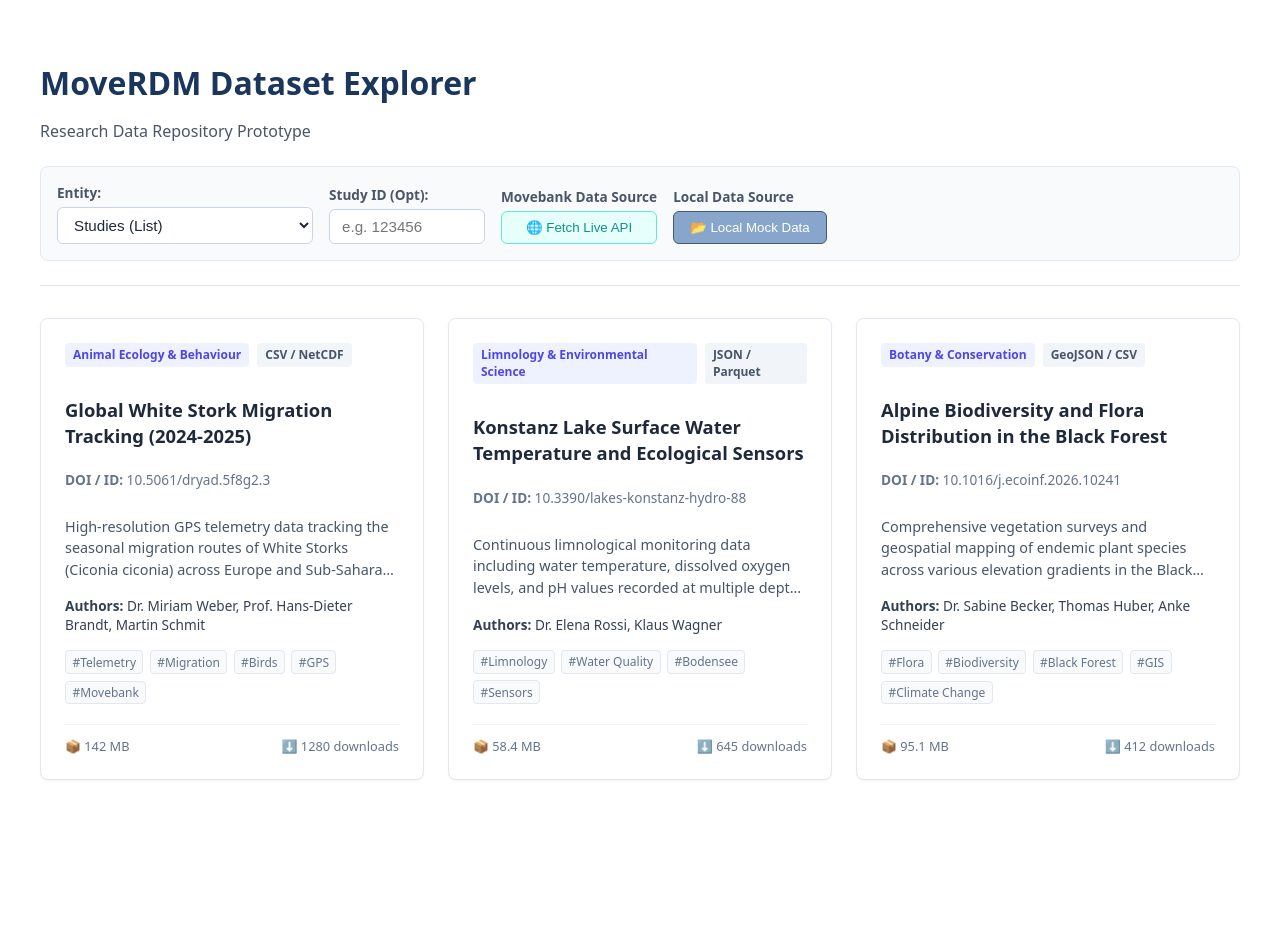
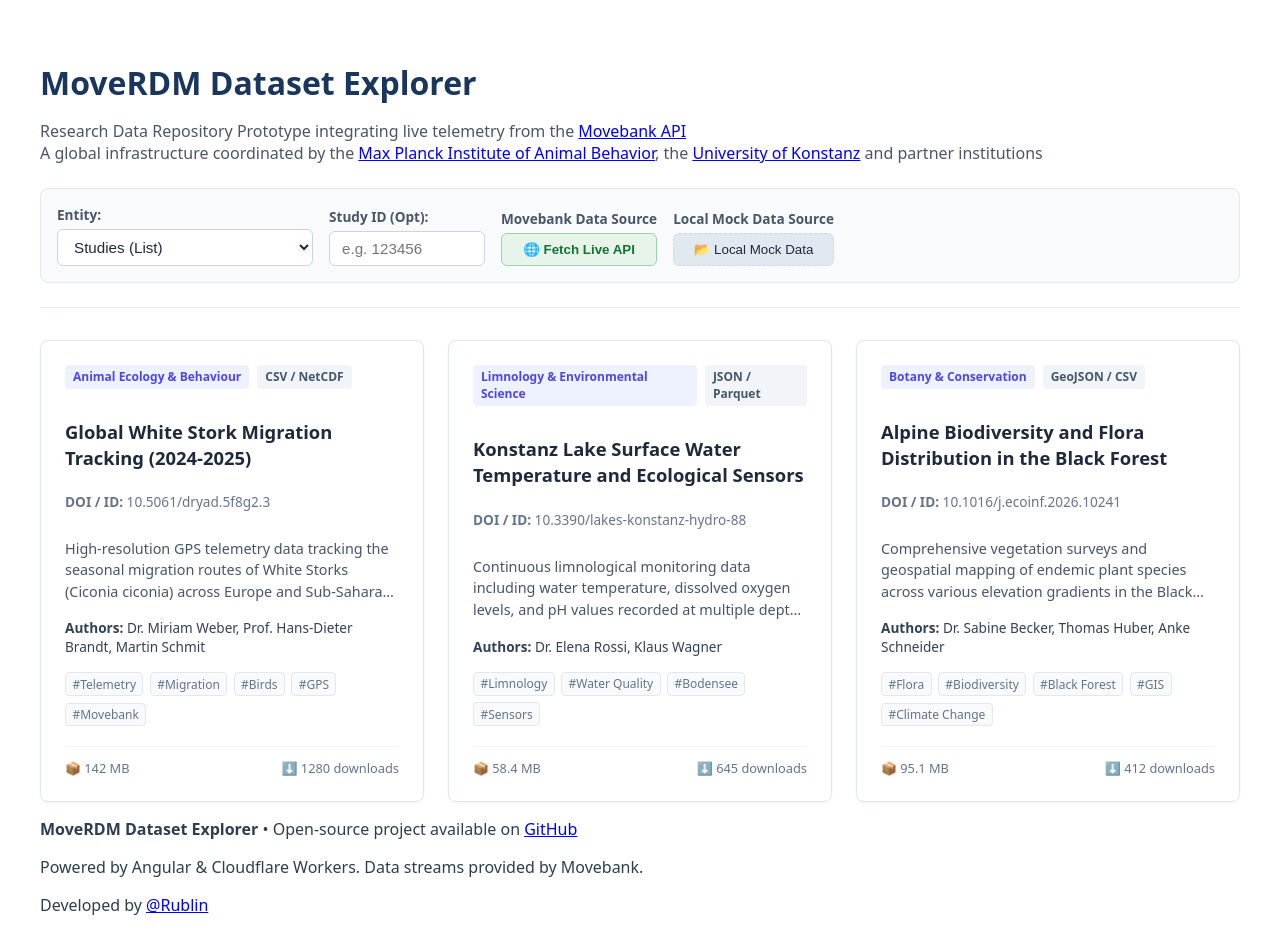
Before and after one commit to wixhub/movebank-explorer-web, an Angular app: page / in a window 1280 px wide. Shown: the top 952 px of the page. Before the commit the page ends 820 px from the top, so only its background shows below. Built offline with nearby package versions, Linux system fonts and the light colour scheme.

Commit message:
fix: update dataset catalog layout and styles for improved clarity and usability

```diff
--- a/src/app/features/dataset-catalog/dataset-catalog.html
+++ b/src/app/features/dataset-catalog/dataset-catalog.html
@@ -2,7 +2,20 @@
   <!-- Header Section -->
   <header class="repo-header">
     <h1>MoveRDM Dataset Explorer</h1>
-    <p class="subtitle">Research Data Repository Prototype</p>
+
+    <p class="subtitle">
+      Research Data Repository Prototype integrating live telemetry from the
+      <a href="https://www.movebank.org/" target="_blank" rel="noopener">Movebank API</a>
+      <br />
+      A global infrastructure coordinated by the
+      <a href="https://www.ab.mpg.de/" target="_blank" rel="noopener"
+        >Max Planck Institute of Animal Behavior</a
+      >, the
+      <a href="https://www.uni-konstanz.de/" target="_blank" rel="noopener"
+        >University of Konstanz</a
+      >
+      and partner institutions
+    </p>
 
     <!-- Dynamic Movebank API Query Panel -->
     <form [formGroup]="queryForm" (ngSubmit)="loadCustomLiveQuery()" class="live-query-panel">
@@ -29,8 +42,13 @@
       </div>
 
       <div class="query-field">
-        <label for="localData">Local Data Source</label>
-        <button class="btn" [class.active]="activeSource() === 'mock'" (click)="loadMockData()">
+        <label for="localData">Local Mock Data Source</label>
+        <button
+          type="button"
+          class="btn"
+          [class.active]="activeSource() === 'mock'"
+          (click)="loadMockData()"
+        >
           📂 Local Mock Data
         </button>
       </div>
@@ -84,4 +102,22 @@
       }
     </div>
   }
+
+  <!-- Global App Footer with Links -->
+  <footer class="app-main-footer">
+    <div class="footer-content">
+      <p>
+        <strong>MoveRDM Dataset Explorer</strong> • Open-source project available on
+        <a href="https://github.com/wixhub/movebank-explorer-web" target="_blank" rel="noopener"
+          >GitHub</a
+        >
+      </p>
+      <p class="footer-subtext">
+        Powered by Angular & Cloudflare Workers. Data streams provided by Movebank.
+      </p>
+      <span class="author-credit">
+        Developed by <a href="https://github.com/wixhub" target="_blank" rel="noopener">@Rublin</a>
+      </span>
+    </div>
+  </footer>
 </div>
--- a/src/app/features/dataset-catalog/dataset-catalog.scss
+++ b/src/app/features/dataset-catalog/dataset-catalog.scss
@@ -95,39 +95,50 @@
 
   /* Universal Buttons */
   .btn {
+    /* Base button styles */
     padding: 0.5rem 1rem;
     border: 1px solid #cbd5e1;
     border-radius: 6px;
     background: #ffffff;
-    color: #334155;
+    color: #475569;
     font-weight: 500;
     cursor: pointer;
     transition: all 0.2s ease;
 
+    /* Secondary button hover state */
     &:hover {
-      background: #f1f5f9;
+      background: #c4d5e7;
       border-color: #94a3b8;
+      color: #1e293b;
     }
 
+    /* Secondary button active/selected state */
     &.active {
-      background: #88a6cb;
-      color: #ffffff;
-      border-color: #425c75;
+      background: #e2e8f0;
+      color: #1e293b;
+      border-color: #d1d6de;
+      border-style: dashed;
     }
 
+    /* Primary (Live) button styles */
     &.live-btn {
-      background: #e6fffa;
-      color: #0d9488;
-      border-color: #5eead4;
+      /* Soft pastel mint background for primary action */
+      background: #e6f4ea;
+      color: #137333;
+      border-color: #9cd2ab;
+      font-weight: bold;
 
+      /* Primary button hover state */
       &:hover {
-        background: #ccfbf1;
+        background: #ceead6;
+        border-color: #a8dab5;
       }
 
+      /* Primary button active state */
       &.active {
-        background: #0d9488;
+        background: #137333;
         color: #ffffff;
-        border-color: #0d9488;
+        border-color: #137333;
       }
     }
   }
```
